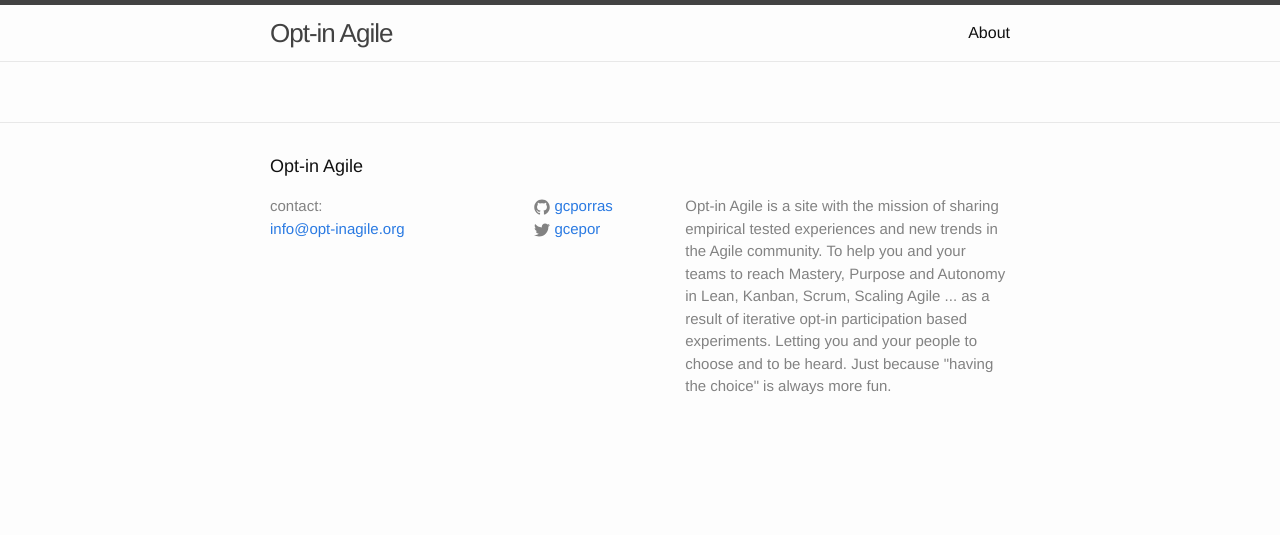
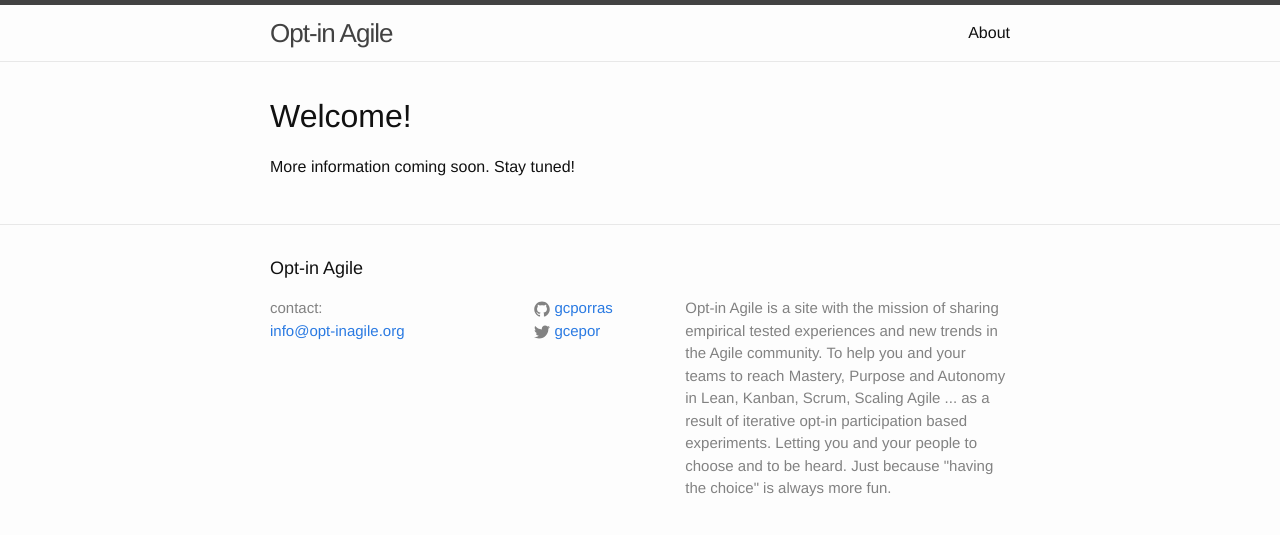
Before and after one commit to gcporras/gcporras.github.io, a Jekyll site: the page built from index.html, in a window 1280 px wide. Shown: the top 535 px of the page. Built offline with Jekyll 4.4.1, drawn with Linux system fonts in a browser that asks for light colours.

Commit message:
Added welcome message

```diff
--- a/index.html
+++ b/index.html
@@ -3,6 +3,9 @@
 ---
 
 <div class="home">
+
+  <h1> Welcome!</h1>
+  <p>More information coming soon. Stay tuned!</p>
 
   {% comment %}
   <h1 class="page-heading">Posts</h1>
```
